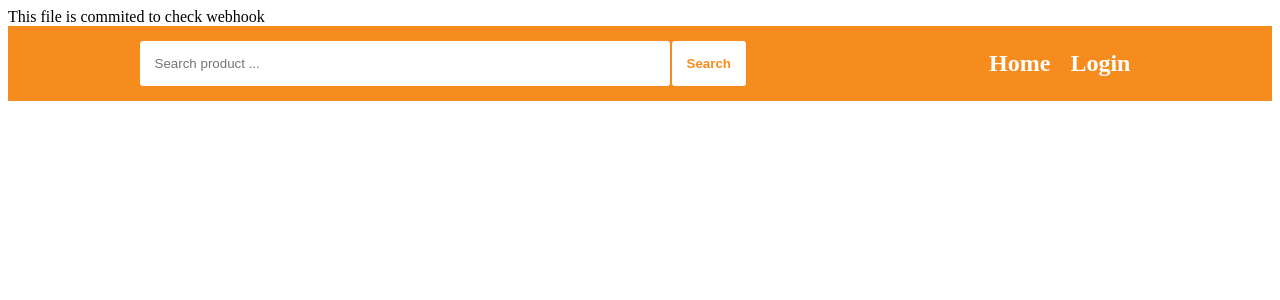
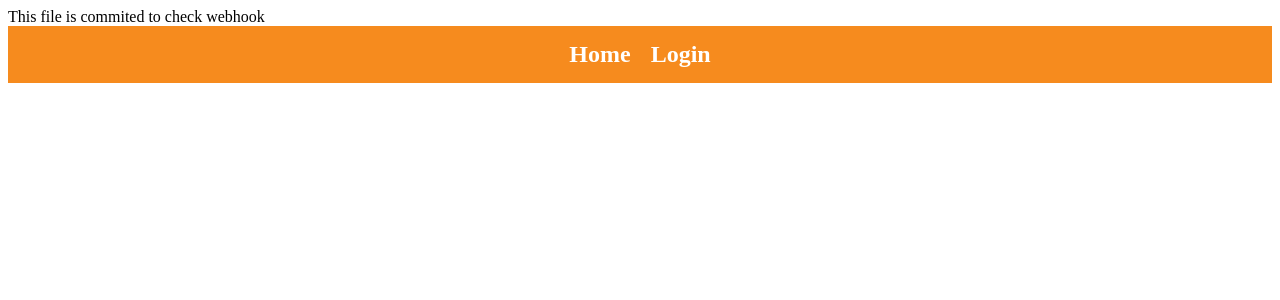
Before and after one commit to pandeyprakash01/ecomm-ui, an Angular app: page / in a window 1280 px wide. Shown: the top 300 px of the page. Built offline with nearby package versions, Linux system fonts and the light colour scheme.

Commit message:
code commited for logout

```diff
--- a/src/app/navbar/navbar.component.html
+++ b/src/app/navbar/navbar.component.html
@@ -1,6 +1,6 @@
 
 <nav>
-  <form  (submit)="handleSearch()">
+  <form *ngIf="isLoggedIn" (submit)="handleSearch()">
     <input type="text" placeholder="Search product ..." name="searchValue" [(ngModel)]="searchValue">
     <button type="submit">Search</button>
 </form>
--- a/src/app/navbar/navbar.component.ts
+++ b/src/app/navbar/navbar.component.ts
@@ -14,6 +14,7 @@ import { RouterLink ,Router,RouterModule,NavigationEnd } from '@angular/router';
 export class NavbarComponent implements OnInit{
   isLoggedIn: boolean = false;
   cognitoLoginUrl: string;
+  cognitoLogoutUrl:string;
   searchValue:string='';
   searchResults: any[] = [];
   productList:Product[]=[]
@@ -21,7 +22,12 @@ export class NavbarComponent implements OnInit{
 
 
   constructor(private router:Router,private apiService:ApiService){
-    this.cognitoLoginUrl = "https://ap-south-17dq8oqbjp.auth.ap-south-1.amazoncognito.com/login?client_id=3gph775c44jmavqqe1og60bbqf&response_type=code&scope=email+openid+phone&redirect_uri=https%3A%2F%2Fdy974bi55ou2y.cloudfront.net%2Fcallback";
+    this.cognitoLoginUrl = "https://ap-south-1z9yqyfeym.auth.ap-south-1.amazoncognito.com/login?client_id=6o1808k59b9emb89sa38dbp8ip&response_type=code&scope=email+openid+phone&redirect_uri=https%3A%2F%2Fdy974bi55ou2y.cloudfront.net%2Fcallback";
+    this.cognitoLogoutUrl= "https://ap-south-1z9yqyfeym.auth.ap-south-1.amazoncognito.com/logout?client_id=36o1808k59b9emb89sa38dbp8ipf&logout_uri=https://dy974bi55ou2y.cloudfront.net/";
+
+    // this.cognitoLoginUrl= "https://ap-south-1z9yqyfeym.auth.ap-south-1.amazoncognito.com/login?client_id=6o1808k59b9emb89sa38dbp8ip&response_type=code&scope=email+openid+phone&redirect_uri=http%3A%2F%2Flocalhost%3A4200%2Fcallback";
+    // this.cognitoLogoutUrl = "https://ap-south-1z9yqyfeym.auth.ap-south-1.amazoncognito.com/logout?client_id=6o1808k59b9emb89sa38dbp8ip&logout_uri=http://localhost:4200/";
+
   }
 
    ngOnInit() {
@@ -42,7 +48,9 @@ export class NavbarComponent implements OnInit{
     console.log('Token removed from localStorage');
     this.isLoggedIn = false; // Update the login status
     this.productList = []
-    this.router.navigate(['']);
+    // this.router.navigate(['']);
+
+    window.location.href=this.cognitoLogoutUrl;
     console.log('Navigated to /login');
   }
 
```
